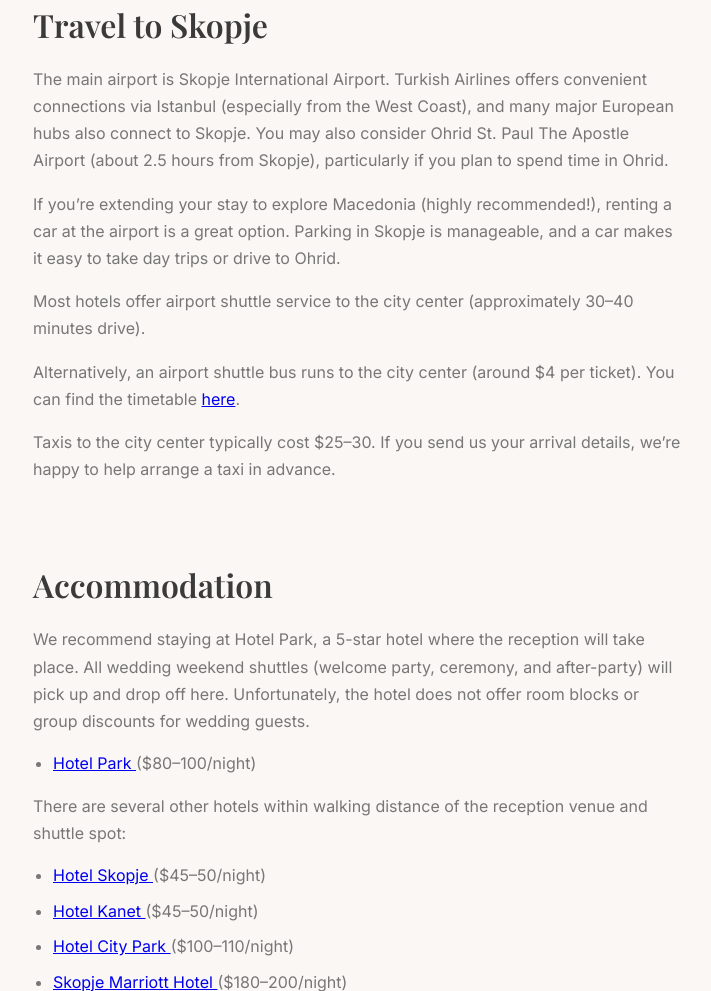
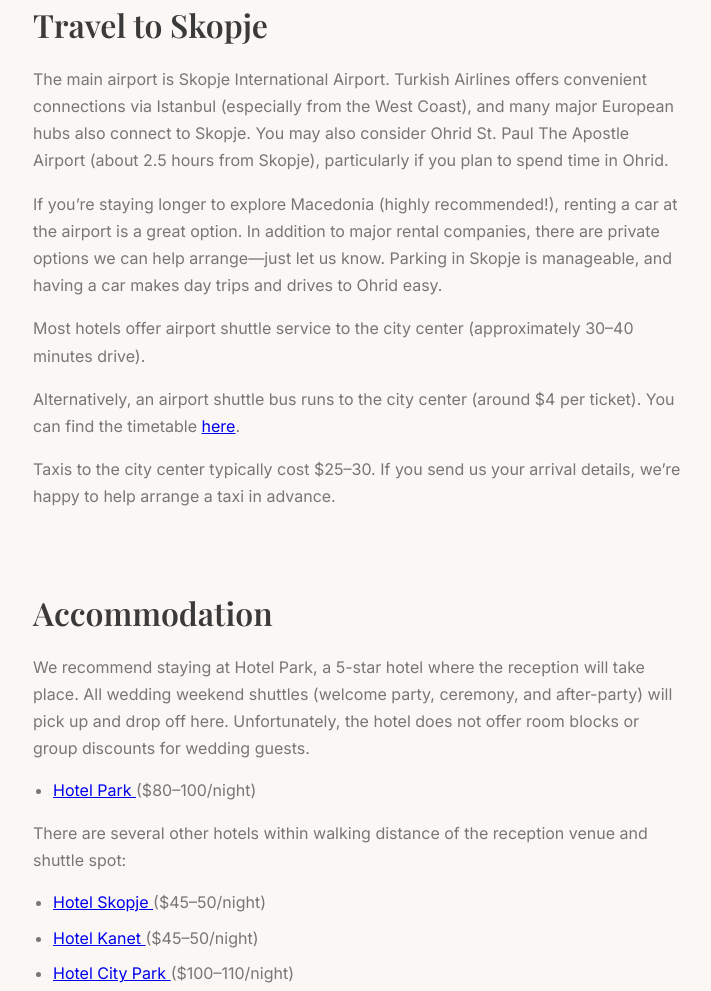
Before and after one commit to NelaMrchkovska/Mrchkovska-Grumbach-Wedding, a plain HTML site: page index.html in a window 1280 px wide. Shown: the part 833-1824 px from the top of the page, without its empty margins (307-1018 px from the left). Drawn offline with nearby package versions, Linux system fonts and the light colour scheme.

Commit message:
Update index.html

```diff
--- a/index.html
+++ b/index.html
@@ -174,7 +174,9 @@
 </p>
 
 <p>
-If you’re extending your stay to explore Macedonia (highly recommended!), renting a car at the airport is a great option. Parking in Skopje is manageable, and a car makes it easy to take day trips or drive to Ohrid.
+If you’re staying longer to explore Macedonia (highly recommended!), renting a car at the airport is a great option.
+  In addition to major rental companies, there are private options we can help arrange—just let us know.
+  Parking in Skopje is manageable, and having a car makes day trips and drives to Ohrid easy.
 </p>
 
 <p>
```
